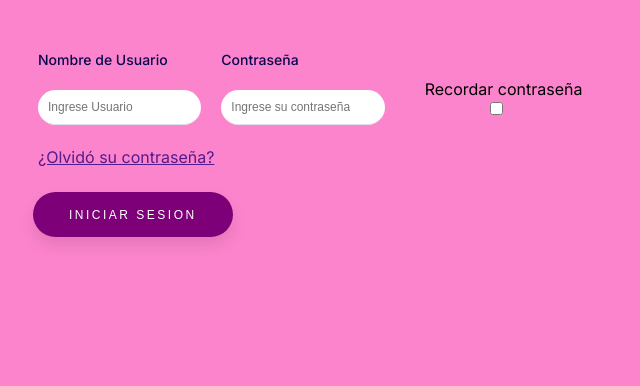
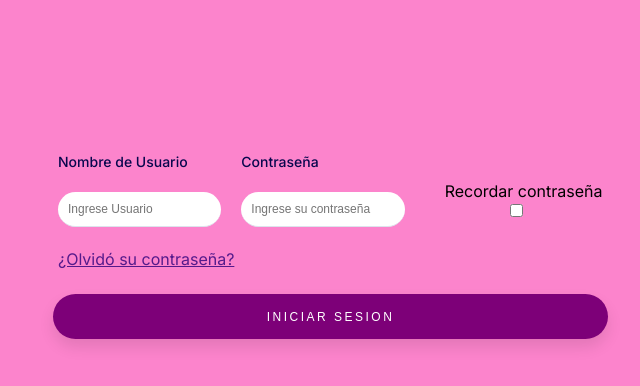
Before and after one commit to barrionuevoJ/CoffeAndBooks_sprint_2, a website: page views/login.html in a window 1280 px wide. Shown: the whole page, without its empty margins (327-967 px from the left). Drawn offline with Linux system fonts and the light colour scheme; files that its build step writes are made by us from their sources.

```diff
--- a/public/css/styles-login.css
+++ b/public/css/styles-login.css
@@ -17,7 +17,7 @@
               display: flex;
               align-items: center;
               justify-content: center;
-              padding: 48px;
+              padding: 150px 0px 40px 40px;
             }
 
             .Caja-form {
@@ -110,3 +110,9 @@
               align-items: center;
               flex-direction: column;
             }
+
+
+            form{
+              display: flex;
+              flex-direction: column;
+            }
--- a/views/login.html
+++ b/views/login.html
@@ -8,9 +8,7 @@
     <title>Coffe&Books</title>
 </head>
 <body>
-    <nav>
-        <!--TODO hacer el navbar y el footer -->
-    </nav>
+
     <main>
         <div class="box-formulario">
 
```
